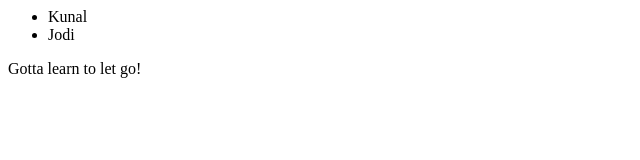
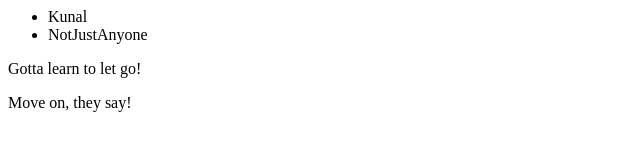
Before and after one commit to KunalKarnik/gitTest, a plain HTML site: page index.html in a window 1280 px wide. Shown: the whole page, without its empty margins (0-640 px from the left). Drawn offline with Linux system fonts and the light colour scheme.

Commit message:
I am honestly trying!

```diff
--- a/index.html
+++ b/index.html
@@ -2,8 +2,9 @@
 	<body>
 		<ul>
 			<li>Kunal</li>
-			<li>Jodi</li>
+			<li>NotJustAnyone</li>
 		</ul>
 		<p> Gotta learn to let go! </p>
+		<p> Move on, they say! </p>
 	</body>
 </html>
```
